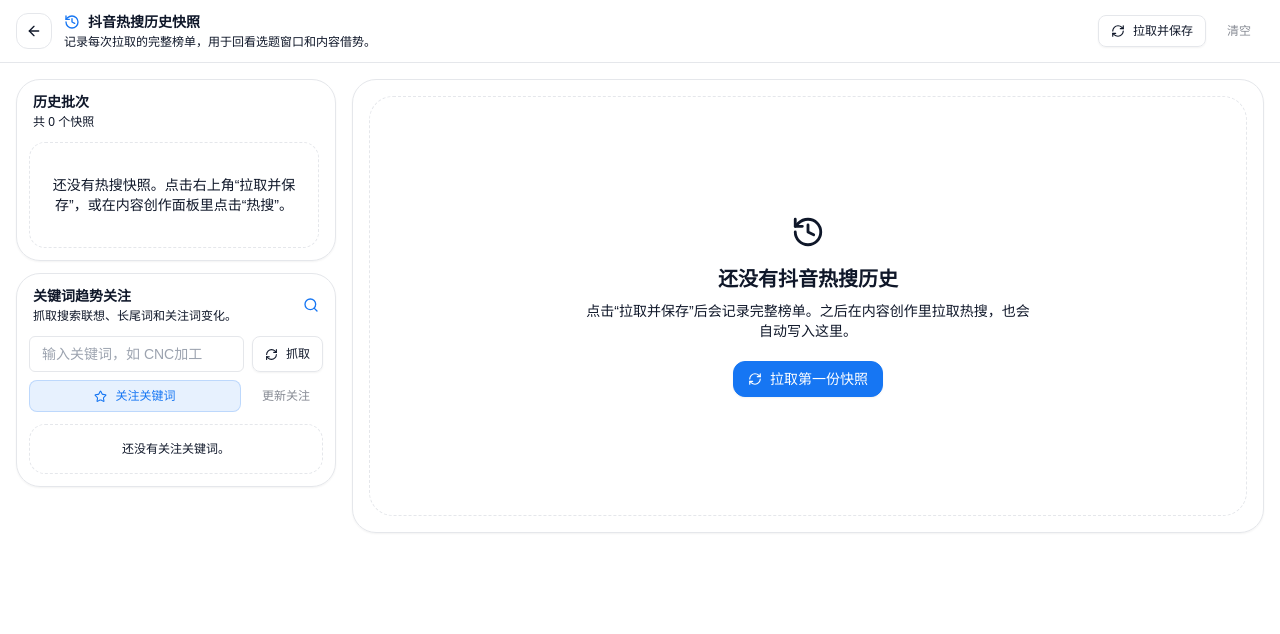
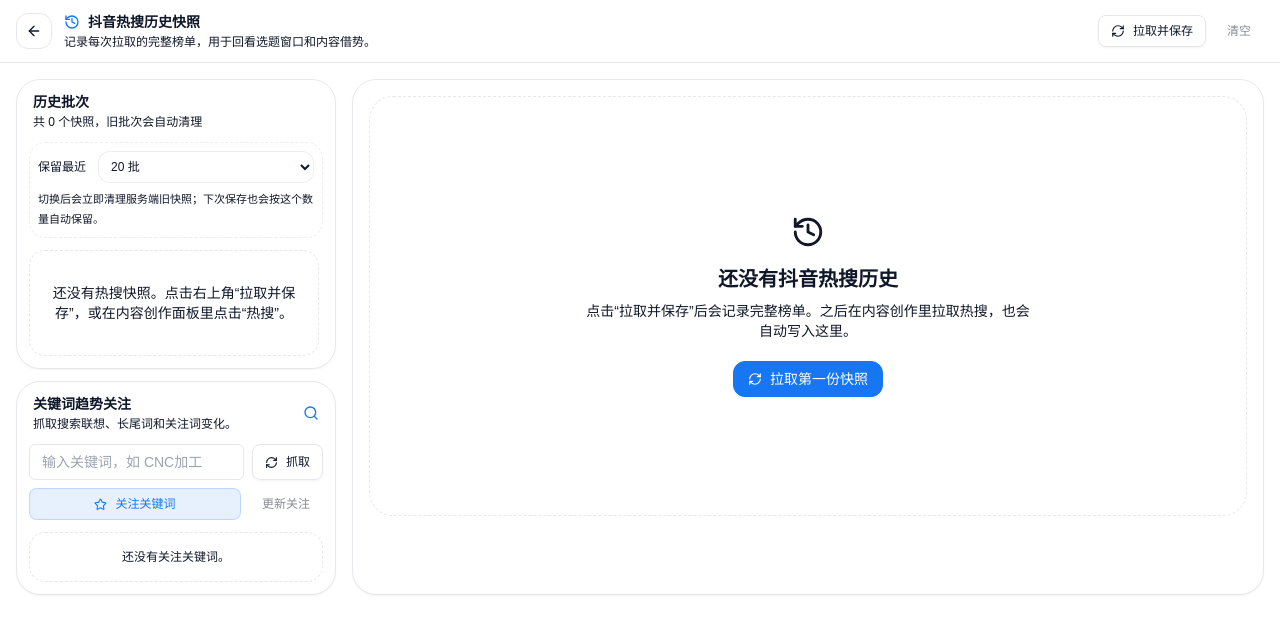
Before and after one commit to tempppw01/EchoAI, a Next.js app: page /trends in a window 1280 px wide. Shown: the top 634 px of the page. Built offline with nearby package versions, Linux system fonts and the light colour scheme; a web font is replaced by a local one.

Commit message:
feat(trends): cap saved hot search snapshots

```diff
--- a/app/api/trends/douyin/snapshots/route.ts
+++ b/app/api/trends/douyin/snapshots/route.ts
@@ -1,7 +1,7 @@
 import { NextRequest, NextResponse } from 'next/server';
 import type { DouyinTrendItem } from '@/lib/types';
 import { fetchDouyinTrends } from '@/lib/server/douyin-trends';
-import { addTrendSnapshot, clearTrendSnapshots, readTrendSnapshots } from '@/lib/server/trend-snapshots';
+import { addTrendSnapshot, clearTrendSnapshots, readTrendSnapshots, trimTrendSnapshots } from '@/lib/server/trend-snapshots';
 
 export const dynamic = 'force-dynamic';
 export const runtime = 'nodejs';
@@ -12,6 +12,7 @@
       source?: string;
       sourceLabel?: string;
       fetchedAt?: string;
+      limit?: number;
       items?: DouyinTrendItem[];
     };
   } catch {
@@ -41,10 +42,14 @@
       return NextResponse.json({ error: '没有可保存的热搜条目' }, { status: 400 });
     }
 
+    const requestedLimit = Number(body.limit);
+    const snapshotLimit = [10, 20, 30].includes(requestedLimit) ? requestedLimit : undefined;
+
     const result = await addTrendSnapshot({
       source: payload.source || '',
       sourceLabel: payload.sourceLabel || '抖音热搜',
       fetchedAt: payload.fetchedAt,
+      limit: snapshotLimit,
       items: payload.items,
     });
 
@@ -67,3 +72,20 @@
     );
   }
 }
+
+export async function PATCH(request: NextRequest) {
+  try {
+    const body = await readOptionalBody(request);
+    const requestedLimit = Number(body.limit);
+    if (![10, 20, 30].includes(requestedLimit)) {
+      return NextResponse.json({ error: '保留批次数只支持 10、20、30' }, { status: 400 });
+    }
+
+    return NextResponse.json({ snapshots: await trimTrendSnapshots(requestedLimit) });
+  } catch (error) {
+    return NextResponse.json(
+      { error: error instanceof Error ? error.message : '裁剪热搜快照失败' },
+      { status: 500 },
+    );
+  }
+}
--- a/components/chat/chat-composer.tsx
+++ b/components/chat/chat-composer.tsx
@@ -173,9 +173,9 @@
 
 const describeTrendContext = (manualKeywords?: string, trendCatalog: DouyinTrendItem[] = []) => {
   const manual = manualKeywords?.trim();
-  if (manual && trendCatalog.length > 0) return `${manual}；另已加载完整热搜榜单 ${trendCatalog.length} 条，见下方【可参考的抖音热搜完整列表】`;
+
   if (manual) return manual;
-  if (trendCatalog.length > 0) return `已加载完整热搜榜单 ${trendCatalog.length} 条，见下方【可参考的抖音热搜完整列表】`;
+  if (trendCatalog.length > 0) return `已加载完整热搜榜单 ${trendCatalog.length} 条`;
   return '无';
 };
 
@@ -316,7 +316,6 @@
     '要求：严格基于参数，不要擅自编造产品事实、客户案例、参与关系或供应关系；若关键信息缺失，先列出缺失项再给保守版本。',
   ].join('\n');
 };
-
 
 const buildEditingIdeaPrompt = (scriptContent: string, preset: VideoScriptPreset, userInput: string, trendCatalog: DouyinTrendItem[] = []) => {
   const trendCatalogBlock = buildTrendCatalogBlock(trendCatalog);
--- a/components/trends/douyin-trend-history.tsx
+++ b/components/trends/douyin-trend-history.tsx
@@ -36,6 +36,11 @@
     minute: '2-digit',
     second: '2-digit',
   }).format(date);
+};
+
+const parseSnapshotLimit = (value: unknown): 10 | 20 | 30 => {
+  const numeric = Number(value);
+  return numeric === 10 || numeric === 20 || numeric === 30 ? numeric : 20;
 };
 
 function TrendMovementBadge({ item }: { item: DouyinTrendItem }) {
@@ -78,6 +83,7 @@
   const [activeSnapshotId, setActiveSnapshotId] = useState<string | undefined>();
   const [activeWatchId, setActiveWatchId] = useState<string | undefined>();
   const [snapshotsCollapsed, setSnapshotsCollapsed] = useState(true);
+  const [snapshotLimit, setSnapshotLimit] = useState<10 | 20 | 30>(20);
   const [loading, setLoading] = useState(false);
   const [status, setStatus] = useState('');
   const [keywordInput, setKeywordInput] = useState('');
@@ -138,6 +144,8 @@
   };
 
   useEffect(() => {
+    const storedLimit = window.localStorage.getItem('echoai-trend-snapshot-limit');
+    setSnapshotLimit(parseSnapshotLimit(storedLimit));
     void loadSnapshots();
   }, []);
 
@@ -151,7 +159,12 @@
     setStatus('');
 
     try {
-      const response = await fetch('/api/trends/douyin/snapshots', { method: 'POST', cache: 'no-store' });
+      const response = await fetch('/api/trends/douyin/snapshots', {
+        method: 'POST',
+        cache: 'no-store',
+        headers: { 'Content-Type': 'application/json' },
+        body: JSON.stringify({ limit: snapshotLimit }),
+      });
       const data = (await response.json()) as {
         snapshot?: DouyinTrendSnapshot;
         snapshots?: DouyinTrendSnapshot[];
@@ -169,7 +182,7 @@
       }
 
       setActiveSnapshotId(savedSnapshot.id);
-      setStatus(`已保存 ${savedSnapshot.items.length} 条热搜快照到服务端。`);
+      setStatus(`已保存 ${savedSnapshot.items.length} 条热搜快照，仅保留最近 ${snapshotLimit} 批。`);
     } catch (error) {
       setStatus(error instanceof Error ? error.message : '拉取抖音热搜失败');
     } finally {
@@ -200,6 +213,32 @@
       setStatus('已清空服务端热搜快照。');
     } catch (error) {
       setStatus(error instanceof Error ? error.message : '清空热搜快照失败');
+    }
+  };
+
+  const handleSnapshotLimitChange = async (nextLimit: 10 | 20 | 30) => {
+    setSnapshotLimit(nextLimit);
+    window.localStorage.setItem('echoai-trend-snapshot-limit', String(nextLimit));
+
+    try {
+      setStatus(`正在保留最近 ${nextLimit} 批...`);
+      const response = await fetch('/api/trends/douyin/snapshots', {
+        method: 'PATCH',
+        cache: 'no-store',
+        headers: { 'Content-Type': 'application/json' },
+        body: JSON.stringify({ limit: nextLimit }),
+      });
+      const data = (await response.json()) as { snapshots?: DouyinTrendSnapshot[]; error?: string };
+      if (!response.ok) throw new Error(data.error || '更新保留批次数失败');
+
+      const nextSnapshots = data.snapshots || [];
+      setSnapshots(nextSnapshots);
+      if (activeSnapshotId && !nextSnapshots.some((snapshot) => snapshot.id === activeSnapshotId)) {
+        setActiveSnapshotId(nextSnapshots[0]?.id);
+      }
+      setStatus(`已设置为保留最近 ${nextLimit} 批，旧快照已自动清理。`);
+    } catch (error) {
+      setStatus(error instanceof Error ? error.message : '更新保留批次数失败');
     }
   };
 
@@ -353,7 +392,7 @@
             <div className="flex items-center justify-between gap-2 px-1">
               <div>
                 <p className="text-sm font-semibold">历史批次</p>
-                <p className="mt-0.5 text-xs text-muted-foreground">共 {snapshots.length} 个快照</p>
+                <p className="mt-0.5 text-xs text-muted-foreground">共 {snapshots.length} 个快照，旧批次会自动清理</p>
               </div>
               <div className="flex items-center gap-1">
                 {status && <span className="max-w-[120px] truncate text-xs text-muted-foreground">{status}</span>}
@@ -363,6 +402,24 @@
                   </Button>
                 )}
               </div>
+            </div>
+
+            <div className="mt-3 rounded-2xl border border-dashed border-border/75 bg-background/55 p-2">
+              <label className="flex items-center justify-between gap-3 text-xs text-muted-foreground">
+                <span className="shrink-0">保留最近</span>
+                <select
+                  className="h-8 flex-1 rounded-xl border border-border/70 bg-card px-2 text-xs font-medium text-foreground outline-none transition focus:border-primary/45"
+                  value={snapshotLimit}
+                  onChange={(event) => void handleSnapshotLimitChange(parseSnapshotLimit(event.target.value))}
+                >
+                  <option value={10}>10 批</option>
+                  <option value={20}>20 批</option>
+                  <option value={30}>30 批</option>
+                </select>
+              </label>
+              <p className="mt-1.5 text-[11px] leading-5 text-muted-foreground">
+                切换后会立即清理服务端旧快照；下次保存也会按这个数量自动保留。
+              </p>
             </div>
 
             <div className="mt-3 max-h-[42vh] space-y-2 overflow-y-auto pr-1">
--- a/lib/server/trend-snapshots.ts
+++ b/lib/server/trend-snapshots.ts
@@ -50,13 +50,13 @@
   }
 }
 
-async function writeTrendSnapshots(snapshots: DouyinTrendSnapshot[]) {
+async function writeTrendSnapshots(snapshots: DouyinTrendSnapshot[], limit?: number) {
   const filePath = getSnapshotFilePath();
   await mkdir(path.dirname(filePath), { recursive: true });
   const normalized = snapshots
     .map((snapshot) => normalizeSnapshot(snapshot))
     .filter((snapshot): snapshot is DouyinTrendSnapshot => Boolean(snapshot))
-    .slice(0, MAX_SNAPSHOTS);
+    .slice(0, limit ?? MAX_SNAPSHOTS);
   const tempPath = `${filePath}.${process.pid}.${Date.now()}.tmp`;
 
   await writeFile(tempPath, `${JSON.stringify({ snapshots: normalized }, null, 2)}\n`, 'utf8');
@@ -67,6 +67,7 @@
   source?: string;
   sourceLabel?: string;
   fetchedAt?: string;
+  limit?: number;
   items: DouyinTrendItem[];
 }) {
   const snapshots = await readTrendSnapshots();
@@ -78,8 +79,9 @@
     createdAt: now(),
     items: enrichTrendItemsWithHistory(payload.items, snapshots),
   };
-  const nextSnapshots = [snapshot, ...snapshots].slice(0, MAX_SNAPSHOTS);
-  await writeTrendSnapshots(nextSnapshots);
+  const maxCap = typeof payload.limit === 'number' && payload.limit > 0 ? payload.limit : MAX_SNAPSHOTS;
+  const nextSnapshots = [snapshot, ...snapshots].slice(0, maxCap);
+  await writeTrendSnapshots(nextSnapshots, maxCap);
 
   return { snapshot, snapshots: nextSnapshots };
 }
@@ -91,6 +93,14 @@
   return nextSnapshots;
 }
 
+export async function trimTrendSnapshots(limit: number) {
+  const snapshots = await readTrendSnapshots();
+  const maxCap = limit > 0 ? limit : MAX_SNAPSHOTS;
+  const nextSnapshots = snapshots.slice(0, maxCap);
+  await writeTrendSnapshots(nextSnapshots, maxCap);
+  return nextSnapshots;
+}
+
 export async function clearTrendSnapshots() {
   await writeTrendSnapshots([]);
   return [];
```
